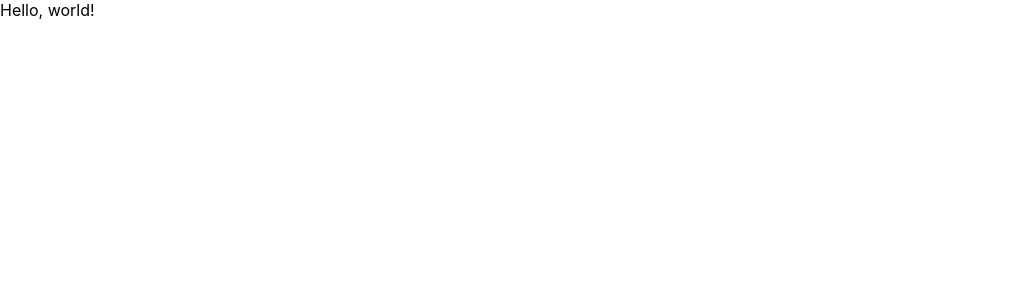
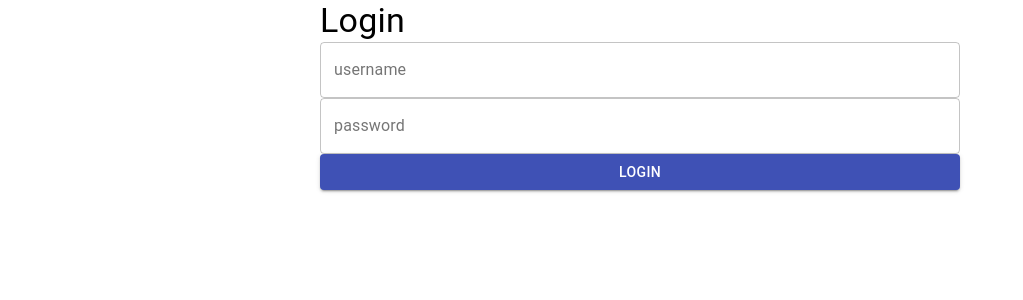
Before and after one commit to seanyasno/reggit-frontend, a React (Create React App) app: page /login in a window 1280 px wide. Shown: the top 300 px of the page, without its empty margins (0-1023 px from the left). Built offline with nearby package versions, Linux system fonts and the light colour scheme.

Commit message:
Added some basic design to login form.

```diff
--- a/package.json
+++ b/package.json
@@ -45,6 +45,7 @@
   },
   "devDependencies": {
     "@types/history": "^4.7.6",
+    "@types/react-router-dom": "^5.1.5",
     "@types/redux": "^3.6.0",
     "@types/redux-thunk": "^2.1.0",
     "enzyme": "^3.11.0",
--- a/src/views/App.tsx
+++ b/src/views/App.tsx
@@ -1,11 +1,18 @@
+import {BrowserRouter as Router, Switch, Route} from 'react-router-dom';
+import {HomePage, LoginPage} from './pages';
 import React from 'react';
 import './App.css';
 
 function App() {
   return (
-    <div>
-      Hello, world!
-    </div>
+    <Router>
+        <div>
+            <Switch>
+                <Route path={'/'} exact component={HomePage}/>
+                <Route path={'/login'} component={LoginPage}/>
+            </Switch>
+        </div>
+    </Router>
   );
 }
 
--- /dev/null
+++ b/src/views/components/index.tsx
@@ -0,0 +1,5 @@
+import LoginForm from './login-form/login-form';
+
+export {
+    LoginForm
+}
--- /dev/null
+++ b/src/views/components/login-form/login-form-view.tsx
@@ -0,0 +1,35 @@
+import React from 'react';
+import {Typography, TextField, Button, makeStyles} from '@material-ui/core';
+
+const useStyles = makeStyles({
+    form: {
+        display: 'flex',
+        flexDirection: 'column',
+        width: '50%',
+        margin: 'auto'
+    }
+});
+
+export default () => {
+    const classes = useStyles();
+
+    return (
+        <div>
+            <form className={classes.form}>
+                <Typography variant={'h4'}>Login</Typography>
+                <TextField
+                    label={'username'}
+                    variant={'outlined'}
+                    name={'username'}
+                />
+                <TextField
+                    label={'password'}
+                    variant={'outlined'}
+                    name={'password'}
+                    type={'password'}
+                />
+                <Button type={'submit'} variant={'contained'} color={'primary'}>Login</Button>
+            </form>
+        </div>
+    );
+}
--- /dev/null
+++ b/src/views/components/login-form/login-form.tsx
@@ -0,0 +1,6 @@
+import LoginFormView from './login-form-view';
+import React from 'react';
+
+export default () => {
+    return(<LoginFormView/>);
+}
--- /dev/null
+++ b/src/views/pages/home-page/home-page.tsx
@@ -0,0 +1,9 @@
+import React from 'react';
+
+export default () => {
+    return (
+        <div>
+            Hello, world!
+        </div>
+    );
+}
--- /dev/null
+++ b/src/views/pages/index.tsx
@@ -0,0 +1,7 @@
+import LoginPage from './login-page/login-page';
+import HomePage from './home-page/home-page';
+
+export {
+    LoginPage,
+    HomePage
+}
--- /dev/null
+++ b/src/views/pages/login-page/login-page.tsx
@@ -0,0 +1,10 @@
+import React from 'react';
+import {LoginForm} from '../../components';
+
+export default () => {
+    return(
+      <div>
+          <LoginForm/>
+      </div>
+    );
+}
```
Also changed, not shown: src/conf/local-config.json (added, +10 -0 lines), 1 other file (tests, documents, lock files or other folders).
